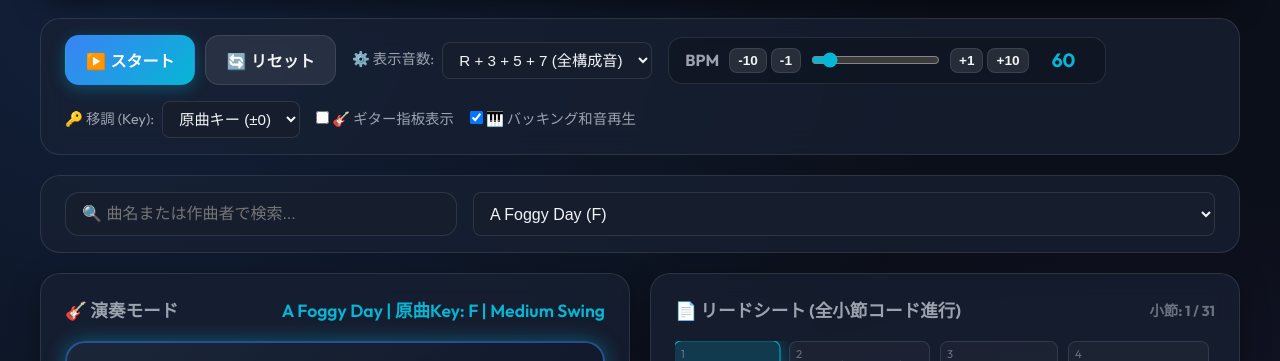
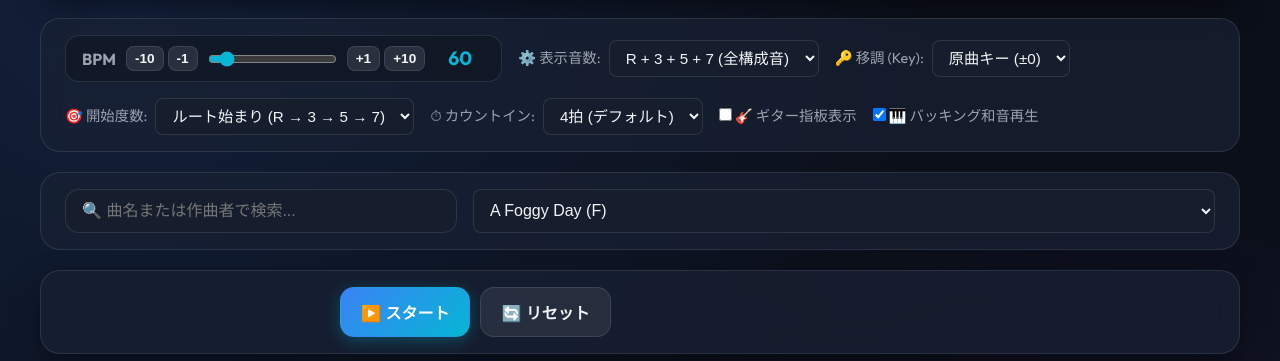
Before and after one commit to Yamataku0102/chord-tone-trainer, a website built with Vite: page index.html in a window 1280 px wide. Shown: the part 99-460 px from the top of the page. Built offline with nearby package versions, Linux system fonts and the light colour scheme.

Commit message:
layout: update section order to Settings -> Song Search -> Start Button

```diff
--- a/index.html
+++ b/index.html
@@ -23,25 +23,8 @@
       </div>
     </header>
 
-    <!-- コントロールバー -->
-    <section class="controls-bar">
-      <!-- 演奏ボタン -->
-      <div class="btn-group">
-        <button id="btn-start" class="btn btn-primary">▶️ スタート</button>
-        <button id="btn-reset" class="btn btn-secondary">🔄 リセット</button>
-      </div>
-
-      <!-- 表示音数 (上部に配置) -->
-      <div class="select-group">
-        <label for="count-mode-select">⚙️ 表示音数:</label>
-        <select id="count-mode-select">
-          <option value="R+3+5+7" selected>R + 3 + 5 + 7 (全構成音)</option>
-          <option value="R+3+5">R + 3 + 5 (トライアド)</option>
-          <option value="R+3">R + 3</option>
-          <option value="R">R のみ</option>
-        </select>
-      </div>
-
+    <!-- 1. 設定パネル -->
+    <section class="controls-bar settings-panel">
       <!-- テンポ (BPM) -->
       <div class="metronome-control">
         <span style="font-weight: 700; color: var(--text-muted);">BPM</span>
@@ -55,6 +38,17 @@
           <button id="bpm-plus-10" class="btn-bpm" title="+10 (10刻みの数値に丸め)">+10</button>
         </div>
         <span id="bpm-val" class="bpm-display">60</span>
+      </div>
+
+      <!-- 表示音数 -->
+      <div class="select-group">
+        <label for="count-mode-select">⚙️ 表示音数:</label>
+        <select id="count-mode-select">
+          <option value="R+3+5+7" selected>R + 3 + 5 + 7 (全構成音)</option>
+          <option value="R+3+5">R + 3 + 5 (トライアド)</option>
+          <option value="R+3">R + 3</option>
+          <option value="R">R のみ</option>
+        </select>
       </div>
 
       <!-- 移調 (Transposition) -->
@@ -76,6 +70,28 @@
         </select>
       </div>
 
+      <!-- 開始度数 (パターン) -->
+      <div class="select-group">
+        <label for="start-degree-select">🎯 開始度数:</label>
+        <select id="start-degree-select">
+          <option value="R" selected>ルート始まり (R → 3 → 5 → 7)</option>
+          <option value="3">3度始まり (3 → 5 → 7 → R)</option>
+          <option value="5">5度始まり (5 → 7 → R → 3)</option>
+          <option value="7">7度始まり (7 → R → 3 → 5)</option>
+          <option value="descending">下行パターン (7 → 5 → 3 → R)</option>
+        </select>
+      </div>
+
+      <!-- カウントイン -->
+      <div class="select-group">
+        <label for="countin-select">⏱ カウントイン:</label>
+        <select id="countin-select">
+          <option value="4" selected>4拍 (デフォルト)</option>
+          <option value="8">8拍</option>
+          <option value="0">オフ (0拍)</option>
+        </select>
+      </div>
+
       <!-- スイッチトグル -->
       <div class="select-group">
         <label>
@@ -91,7 +107,7 @@
       </div>
     </section>
 
-    <!-- 楽曲検索 & 曲選択 -->
+    <!-- 2. 楽曲検索 & 曲選択 -->
     <section class="song-selector-panel">
       <input type="text" id="song-search" class="search-input" placeholder="🔍 曲名または作曲者で検索..." />
       <select id="song-select" class="song-select">
@@ -99,7 +115,15 @@
       </select>
     </section>
 
-    <!-- メインコンテンツ (演奏ビュー & リードシート) -->
+    <!-- 3. スタートボタン (アクションバー) -->
+    <section class="action-bar">
+      <div class="btn-group main-btn-group">
+        <button id="btn-start" class="btn btn-primary btn-large">▶️ スタート</button>
+        <button id="btn-reset" class="btn btn-secondary">🔄 リセット</button>
+      </div>
+    </section>
+
+    <!-- 4. メインコンテンツ (演奏ビュー & リードシート) -->
     <main class="main-grid">
       <!-- 左: 演奏ビュー (Big Chord & Chord Tones) -->
       <div class="card-panel">
@@ -137,32 +161,9 @@
       </div>
     </main>
 
-    <!-- ギター指板表示エリア -->
+    <!-- 5. ギター指板表示エリア -->
     <section id="fretboard-container">
       <!-- JSでギター指板を注入 -->
-    </section>
-
-    <!-- 設定ドロワー -->
-    <section class="settings-drawer">
-      <div class="select-group">
-        <label for="start-degree-select">🎯 開始度数 (パターン):</label>
-        <select id="start-degree-select">
-          <option value="R" selected>ルート始まり (R → 3 → 5 → 7)</option>
-          <option value="3">3度始まり (3 → 5 → 7 → R)</option>
-          <option value="5">5度始まり (5 → 7 → R → 3)</option>
-          <option value="7">7度始まり (7 → R → 3 → 5)</option>
-          <option value="descending">下行パターン (7 → 5 → 3 → R)</option>
-        </select>
-      </div>
-
-      <div class="select-group">
-        <label for="countin-select">⏱ カウントイン:</label>
-        <select id="countin-select">
-          <option value="4" selected>4拍 (デフォルト)</option>
-          <option value="8">8拍</option>
-          <option value="0">オフ (0拍)</option>
-        </select>
-      </div>
     </section>
   </div>
 
--- a/src/style.css
+++ b/src/style.css
@@ -93,7 +93,7 @@ body {
   -webkit-text-fill-color: transparent;
 }
 
-/* コントロールバー */
+/* コントロールバー (設定パネル) */
 .controls-bar {
   display: flex;
   flex-wrap: wrap;
@@ -104,6 +104,33 @@ body {
   border: 1px solid var(--border-color);
   padding: 16px 24px;
   border-radius: var(--radius-lg);
+}
+
+/* スタートボタン アクションバー */
+.action-bar {
+  display: flex;
+  justify-content: center;
+  align-items: center;
+  background: var(--bg-card);
+  backdrop-filter: blur(12px);
+  border: 1px solid var(--border-color);
+  padding: 16px 24px;
+  border-radius: var(--radius-lg);
+  box-shadow: var(--shadow-main);
+}
+
+.main-btn-group {
+  display: flex;
+  gap: 16px;
+  width: 100%;
+  max-width: 600px;
+}
+
+.btn-large {
+  flex: 2;
+  padding: 14px 28px;
+  font-size: 1.15rem;
+  font-weight: 700;
 }
 
 .btn-group {
```
